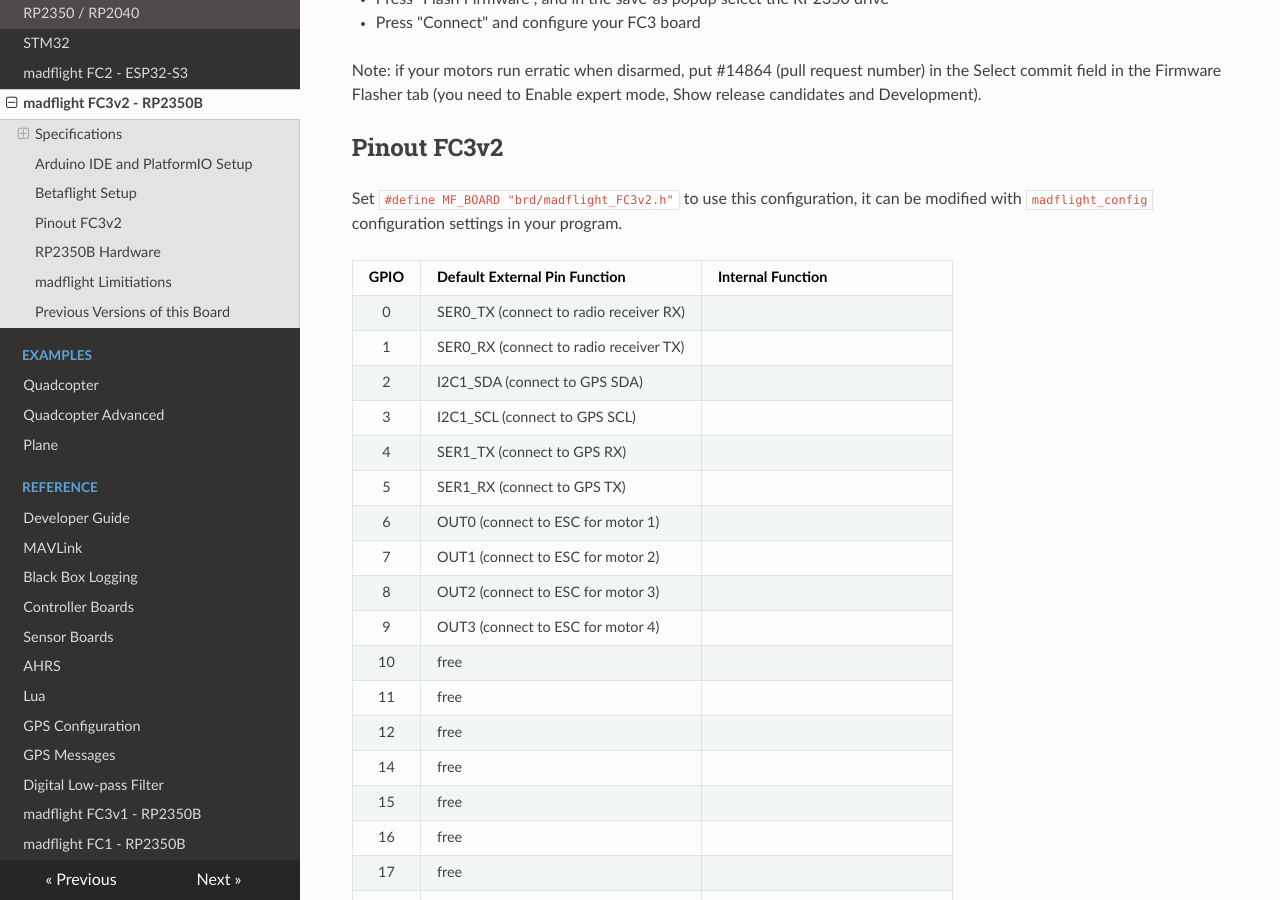
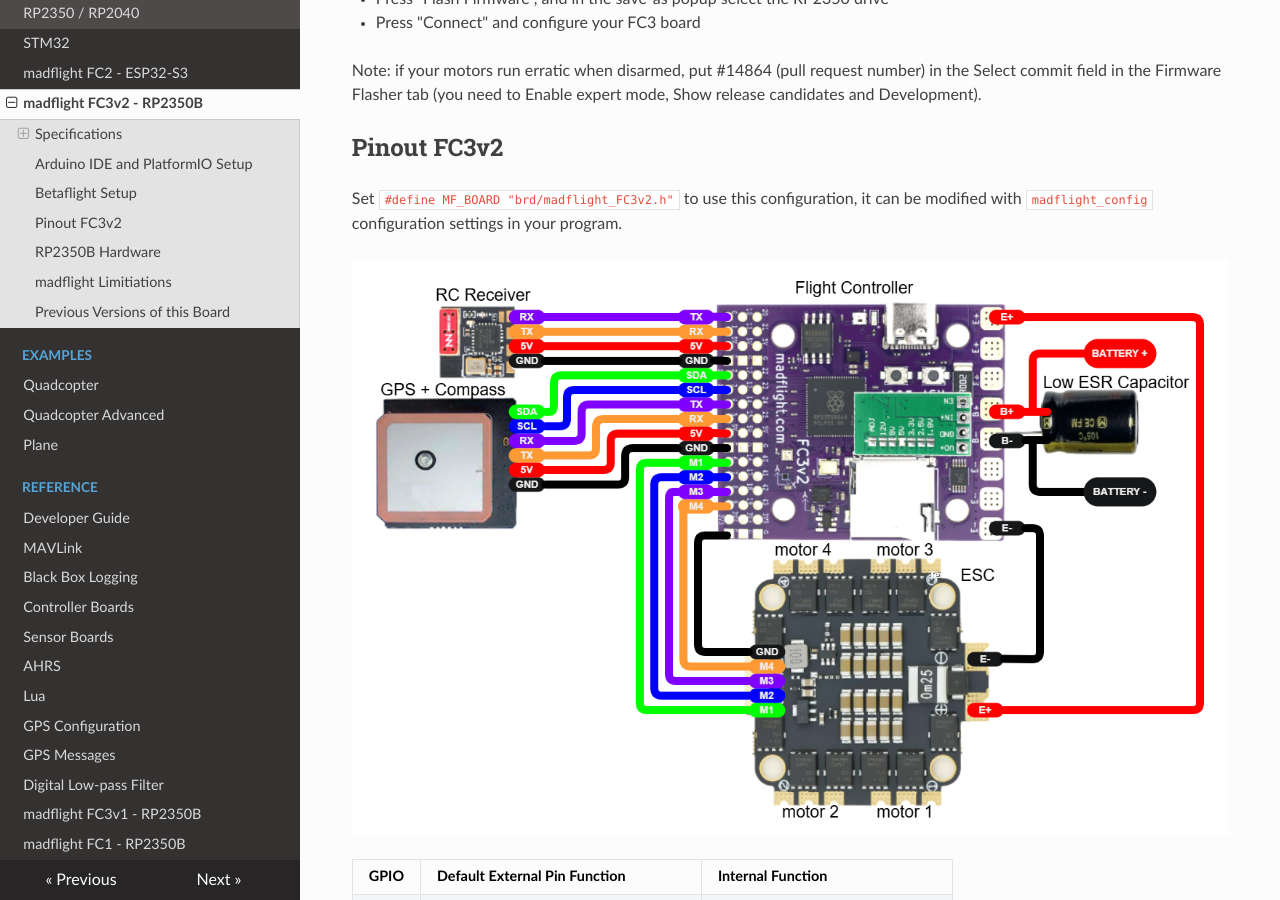
Before and after one commit to qqqlab/madflight-docs, an MkDocs documentation site: the page built from docs/Board-FC3.md, in a window 1280 px wide and 900 px high, scrolled down 2406 px. Built offline with MkDocs 1.6.1, drawn with Linux system fonts in a browser that asks for light colours; nearby versions of some CDN libraries.

Commit message:
Add FC3 board diagram

```diff
--- a/docs/Board-FC3.md
+++ b/docs/Board-FC3.md
@@ -88,6 +88,8 @@
 
 Set `#define MF_BOARD "brd/madflight_FC3v2.h"` to use this configuration, it can be modified with `madflight_config` configuration settings in your program.
 
+![](img/madflight-FC3-diagram.png)
+
 | GPIO |Default External Pin Function | Internal Function |
 |:-:|:-|:-|
  0 | SER0_TX (connect to radio receiver RX) |
```
Also changed, not shown: docs/img/madflight-FC3-diagram.png (added).
